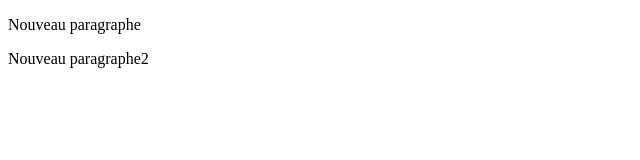
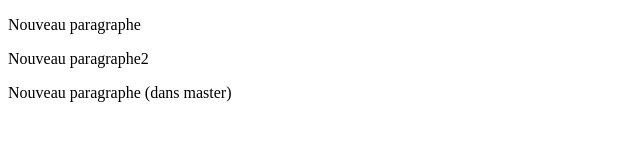
Before and after one commit to ElodieSzwarc/projet1-diw46-diwoo17, a plain HTML site: page index.html in a window 1280 px wide. Shown: the whole page, without its empty margins (0-640 px from the left). Drawn offline with Linux system fonts and the light colour scheme.

Commit message:
ajout d'un paragraphe avec nom de la branche master

```diff
--- a/index.html
+++ b/index.html
@@ -12,6 +12,7 @@
 <body>
     <p>Nouveau paragraphe</p>
     <p>Nouveau paragraphe2</p>
+    <p>Nouveau paragraphe (dans master)</p>
 
 </body>
 
```
